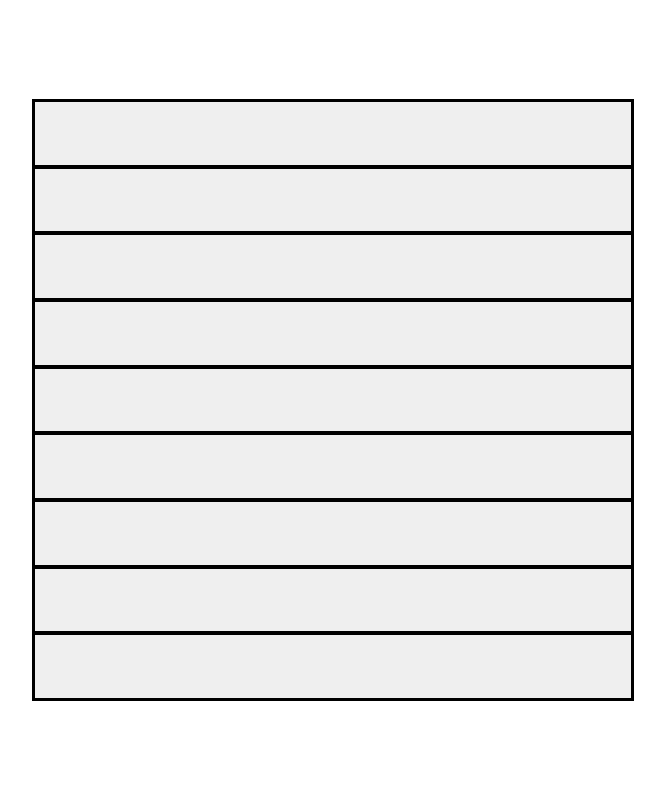
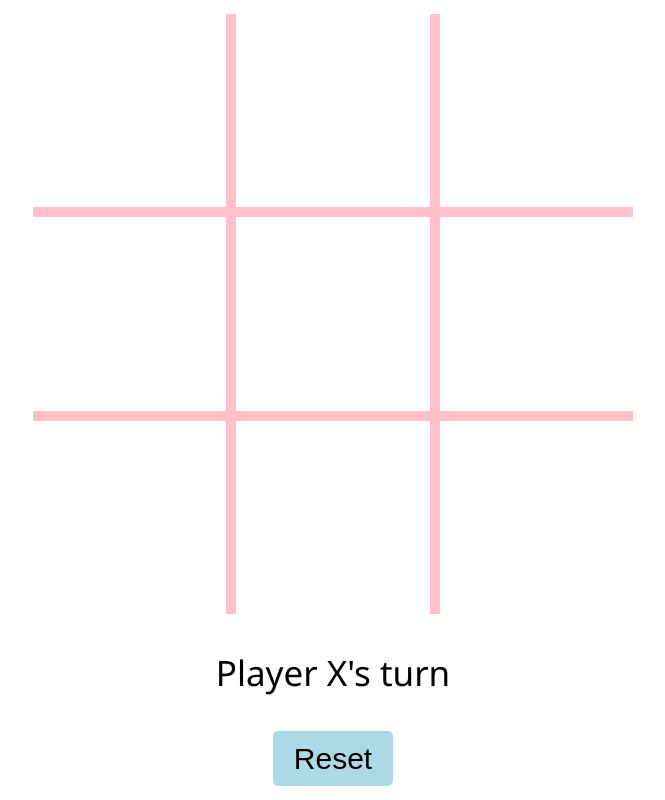
Before and after one commit to aneha15/tic-tac-toe, a plain HTML site: page index.html in a window 1280 px wide. Shown: the whole page, without its empty margins (307-972 px from the left). Drawn offline with Linux system fonts and the light colour scheme.

Commit message:
Add reset button

```diff
--- a/index.html
+++ b/index.html
@@ -9,6 +9,7 @@
 </head>
 <body>
     <div id="gameboard"></div>
-    <div id="result"></div>
+    <div id="state"></div>
+    <button id="reset">Reset</button>
 </body>
 </html>
--- a/style.css
+++ b/style.css
@@ -1,9 +1,14 @@
-body {
+* {
     margin: 0;
     padding: 0;
     box-sizing: border-box;
+}
+
+body {
     font-family: 'Segoe UI', Tahoma, Geneva, Verdana, sans-serif;
     display: flex;
+    flex-direction: column;
+    gap: 35px;
     justify-content: center;
     align-items: center;
     height: 100vh;
@@ -12,11 +17,33 @@ body {
 #gameboard {
     width: 600px;
     height: 600px;
-    border: 1px solid black;
     display: grid;
-    grid-template-areas: repeat(1fr, 200px);
+    grid-template-rows: 1fr 1fr 1fr;
+    grid-template-columns: 1fr 1fr 1fr;
+    gap: 10px;
+    background-color: pink;
 }
 
 #gameboard > * {
-    border: 2px solid black;
+    background-color: white;
+    color: turquoise;
+    font-weight: 900;
+    border: none;
+    font-size: 120px;
 }
+
+#state {
+    font-size: 35px;
+    color: black;
+}
+
+#reset {
+    border: none;
+    background: none;
+    background-color: lightblue;
+    height: 55px;
+    width: 120px;
+    border-radius: 5px;
+    font-size: 30px;
+
+}
```
